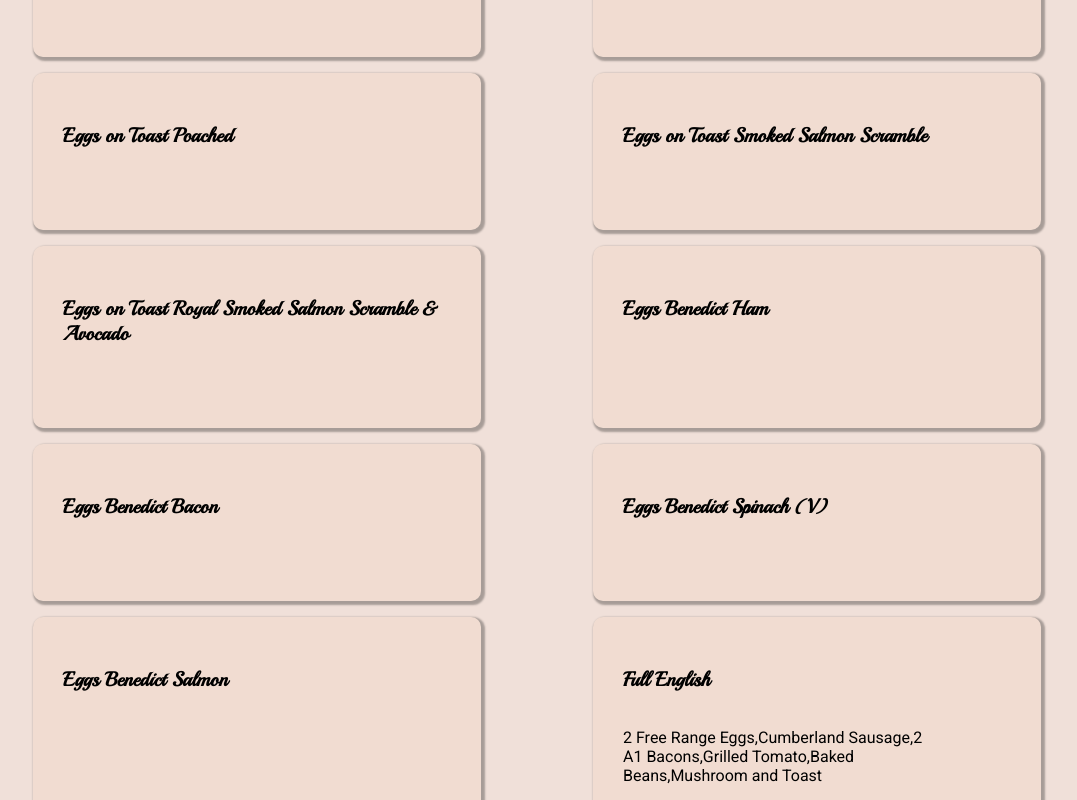
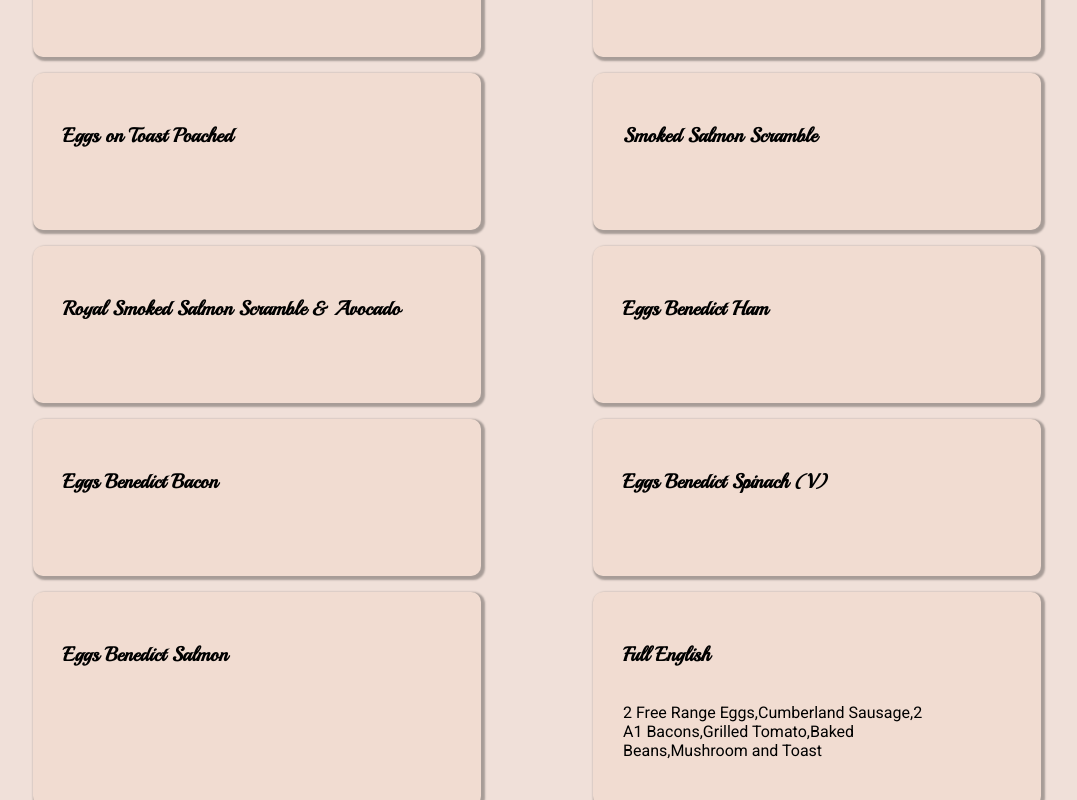
Before and after one commit to melika760/DominiqueCafeMenue, a React (Create React App) app: page /Menu in a window 1280 px wide. Shown: the part 820-1620 px from the top of the page, without its empty margins (103-1180 px from the left). Built offline with nearby package versions, Linux system fonts and the light colour scheme; some icons are missing; a web font is replaced by a local one.

Commit message:
Update MenuData.js

```diff
--- a/src/Components/MenuData.js
+++ b/src/Components/MenuData.js
@@ -21,14 +21,14 @@ export const dummydata = [
       Category: "Breakfast"
     },
     {
-      title: "Eggs on Toast Smoked Salmon Scramble",
+      title: "Smoked Salmon Scramble",
       description: "",
       price: 9.95,
       id: "E4",
       Category: "Breakfast"
     },
     {
-      title: "Eggs on Toast Royal Smoked Salmon Scramble & Avocado",
+      title: "Royal Smoked Salmon Scramble & Avocado",
       description: "",
       price: 11.95,
       id: "E5",
@@ -308,7 +308,7 @@ export const dummydata = [
         price: 4.95,
         id: "CS3",
         Category: "Sandwiches",
-        subCategory:"Club Sandwich",
+
       },
       {
         title: "Tuna Mayo",
@@ -316,7 +316,7 @@ export const dummydata = [
         price: 5.95,
         id: "CS4",
         Category: "Sandwiches",
-        subCategory:"Club Sandwich",
+
       },
       {
         title: "Prawn Mayo",
@@ -324,7 +324,7 @@ export const dummydata = [
         price: 5.95,
         id: "CS5",
         Category: "Sandwiches",
-        subCategory:"Club Sandwich",
+
       },
       {
         title: "Prawn & Avocado",
@@ -332,15 +332,15 @@ export const dummydata = [
         price: 7.95,
         id: "CS6",
         Category: "Sandwiches",
-        subCategory:"Club Sandwich",
+
       },
       {
         title: "Smashed Avocado on Toast",
         description: "",
         price: 6.95,
         id: "CS7",
-        Category: "Sandwiches",
-        subCategory:"Club Sandwich",
+        Category: "Breakfast",
+
       },
       {
         title: "Bacon & Cheese Melt",
@@ -463,6 +463,12 @@ export const dummydata = [
         price: 4.50,
         id: "SM1",
         Category: "Smoothies"
+      },  {
+        title: "Mango Smoothie",
+        description: "",
+        price: 4.50,
+        id: "SM4",
+        Category: "Smoothies"
       },
       {
         title: "Summer Fruit Smoothie",
@@ -525,6 +531,12 @@ export const dummydata = [
         description: "",
         price: 2.80,
         id: "SF7",
+        Category: "Soft drinks"
+      }, {
+        title: "Iced Matcha",
+        description: "Served  your choice of syrup",
+        price: 4.50,
+        id: "SF8",
         Category: "Soft drinks"
       },
       {
@@ -596,6 +608,12 @@ export const dummydata = [
       price:4.00,
       id: "HD10",
       Category: "Hot drinks"
+    }, {
+      title: "Matcha Latte",
+      description: "",
+      price:4.00,
+      id: "HD11",
+      Category: "Hot drinks"
     },
 
     ];
```
